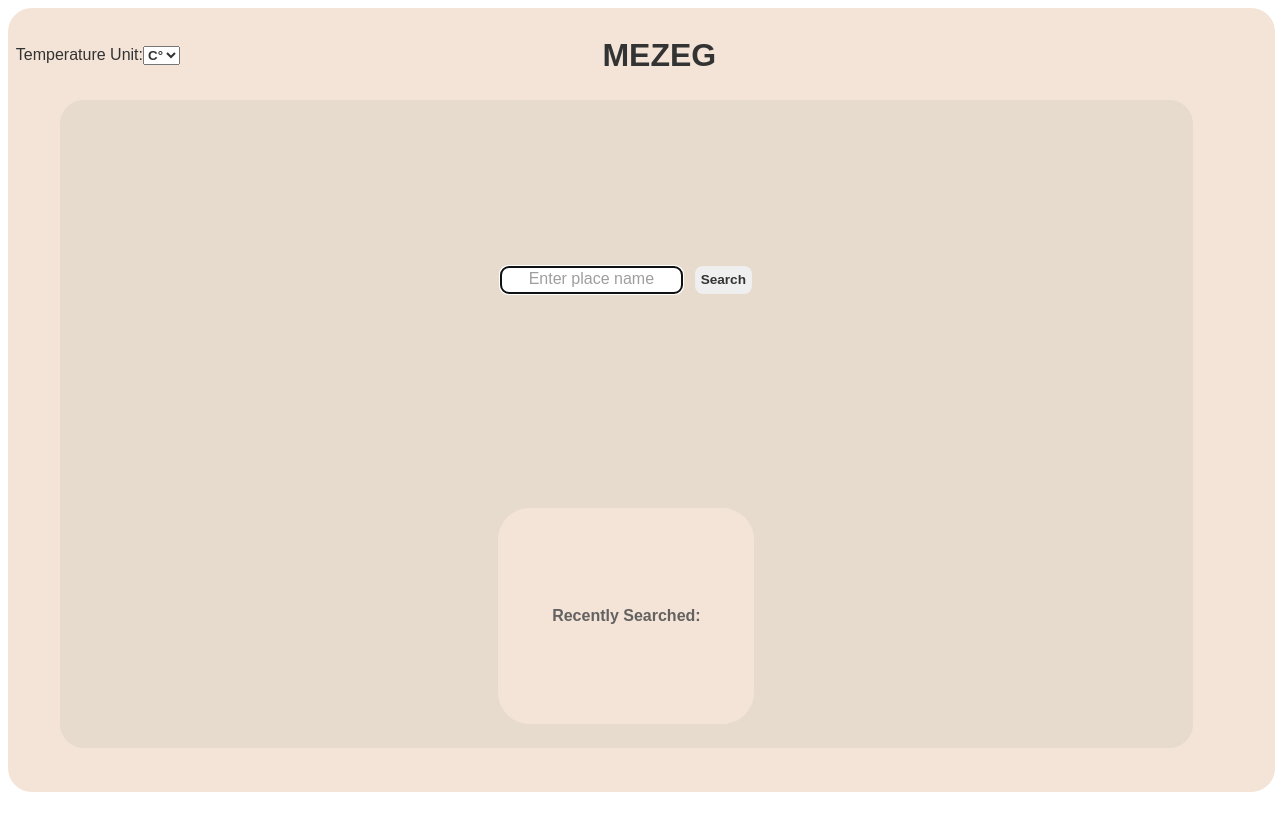
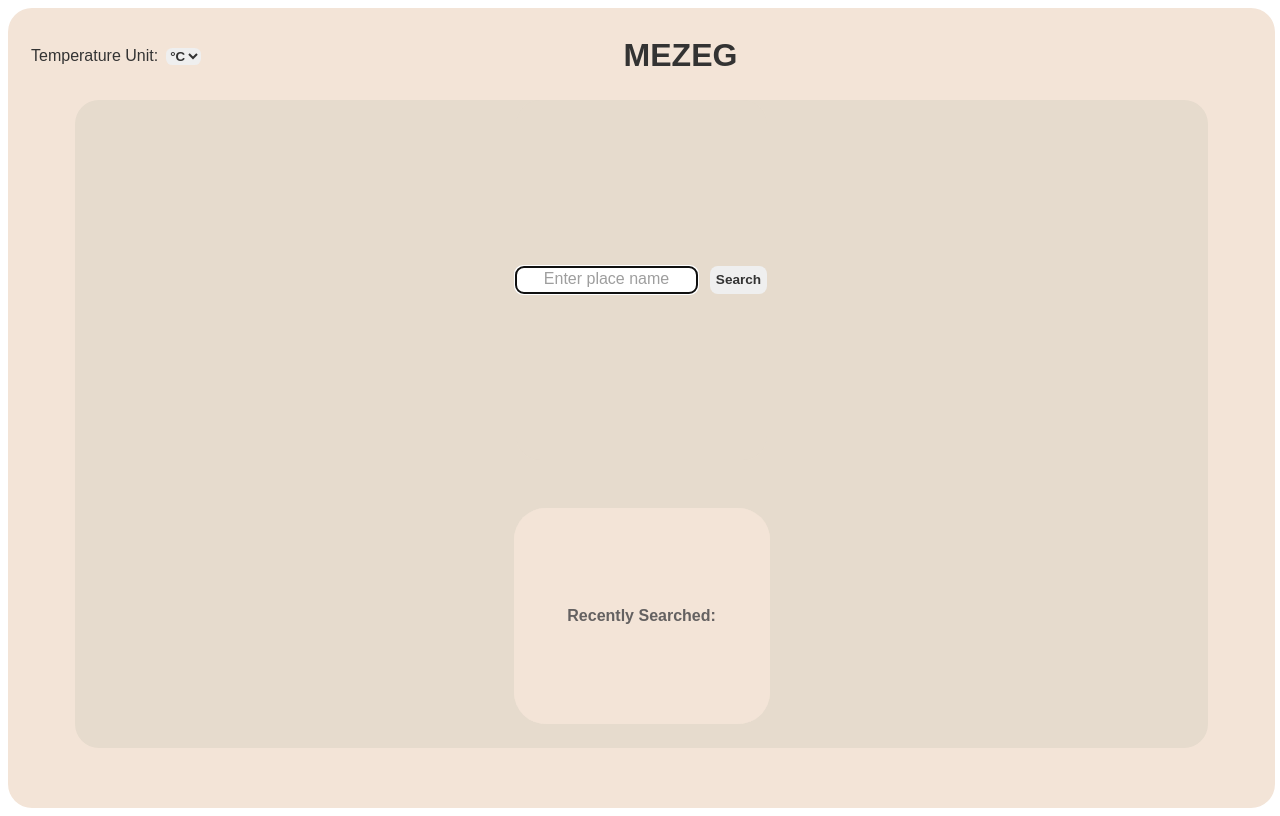
Before and after one commit to Talvin1/WeatherSite, a React (Create React App) app: page / in a window 1280 px wide. Built offline with nearby package versions, Linux system fonts and the light colour scheme; the HTML template or start-up script is replaced by a standard one.

Commit message:
commit_before_test(Before testing current location button)

```diff
--- a/package.json
+++ b/package.json
@@ -26,6 +26,7 @@
     "react-native-maps": "^1.7.1",
     "react-router-dom": "^6.9.0",
     "react-scripts": "5.0.1",
+    "sweetalert2": "^11.7.32",
     "typescript": "^4.9.5",
     "web-vitals": "^2.1.4",
     "zlib": "^1.0.5"
--- a/src/dataOperations.tsx
+++ b/src/dataOperations.tsx
@@ -2,11 +2,24 @@ import axios from "axios";
 import WeatherApi from "./types/WeatherApi";
 import CoordApi from "./types/CoordApi";
 
-const getWeatherData = async (PlaceName: string) => {
+const getWeatherDataName = async (PlaceName: string) => {
   const tempType = localStorage.getItem("tempType") ?? "metric";
   try {
     const weatherApiKey = process.env.REACT_APP_WEATHER_API_KEY;
     let url = `https://api.openweathermap.org/data/2.5/weather?q=${PlaceName}&appid=${weatherApiKey}&units=${tempType}`;
+    let res = await axios.get<WeatherApi>(url);
+    return res.data;
+  } catch (err) {
+    console.error("Error:", err);
+    throw err;
+  }
+};
+
+const getWeatherDataCoord = async (lat: number, lon: number) => {
+  const tempType = localStorage.getItem("tempType") ?? "metric";
+  try {
+    const weatherApiKey = process.env.REACT_APP_WEATHER_API_KEY;
+    let url = `https://api.openweathermap.org/data/2.5/forecast?lat=${lat}&lon=${lon}&appid=${weatherApiKey}&units=${tempType}`;
     let res = await axios.get<WeatherApi>(url);
     return res.data;
   } catch (err) {
@@ -41,4 +54,4 @@ const convertNameToCoord = async (cityName: string) => {
   }
 };
 
-export { convertNameToCoord, getWeatherData };
+export { convertNameToCoord, getWeatherDataCoord, getWeatherDataName };
--- a/src/pages/App.css
+++ b/src/pages/App.css
@@ -1,11 +1,3 @@
-/* html {
-  padding: 0;
-  margin: 0;
-  height: 100%;
-  width: 100%;
-  flex-wrap: wrap;
-  align-content: space-between;
-} */
-
-.header_div {
+* {
+  font-family: sans-serif;
 }
--- a/src/pages/HomePage.css
+++ b/src/pages/HomePage.css
@@ -1,15 +1,24 @@
 html {
   overflow: hidden;
+  margin: 0;
+  padding: 0;
+}
+
+body {
+  margin: 1vh;
+  padding: 0;
 }
 
 #root {
-  height: 98vh;
+  margin: 0;
+  height: 100vh;
   width: 99vw;
   font-family: sans-serif;
   color: #333;
   background-color: #f3e4d7;
   display: flex;
   flex-direction: column;
+  align-items: center;
   border-radius: 3vh;
 }
 
@@ -34,6 +43,18 @@ html {
 
 .form_label {
   color: #333;
+}
+
+.temp_select {
+  border: 0;
+  border-radius: 0.8vh;
+  margin-left: 1vh;
+}
+
+.temp_select li {
+  border: 0;
+  border-radius: 1vh;
+  background-color: aquamarine;
 }
 
 .title {
@@ -115,3 +136,7 @@ html {
   color: #646161;
   margin: 1vh;
 }
+
+.swal_popup {
+  color: #333;
+}
--- a/src/pages/HomePage.tsx
+++ b/src/pages/HomePage.tsx
@@ -3,8 +3,8 @@ import "./HomePage.css";
 import { useForm } from "react-hook-form";
 import "../images/search.png";
 import { Link } from "react-router-dom";
-import "maplibre-gl/dist/maplibre-gl.css";
-import { getWeatherData } from "../dataOperations";
+import { getWeatherDataName, getWeatherDataCoord } from "../dataOperations";
+import Swal from "sweetalert2";
 
 type TempType = "metric" | "kelvin" | "imperial";
 type SearchData = { tempType: TempType; cityName: string };
@@ -27,21 +27,66 @@ const Homepage = () => {
   }
 
   const searchLocation = async (data: SearchData) => {
-    if (data.cityName) {
-      searchHistory.unshift(data.cityName);
-      if (searchHistory.length > 5) {
-        searchHistory.pop();
+    try {
+      console.log(await getWeatherDataName(data.cityName));
+      if (data.cityName) {
+        searchHistory.unshift(data.cityName);
+        if (searchHistory.length > 5) {
+          searchHistory.pop();
+        }
       }
       localStorage.setItem("searchHistory", JSON.stringify(searchHistory));
       localStorage.setItem("cityName", data.cityName);
       localStorage.setItem("tempType", data.tempType);
-      console.log(getWeatherData(data.cityName));
+      navigate("/location/" + data.cityName);
+    } catch (error) {
+      Swal.fire({
+        title: data.cityName + " was not found!",
+        text: "Please Try Again",
+        icon: "error",
+        confirmButtonText: "Ok",
+        timer: 5000,
+        confirmButtonColor: "#b5b0ab",
+        customClass: "swal_popup",
+      });
+    }
+  };
 
-      if ((await getWeatherData(data.cityName)) != null) {
-        navigate("/location/" + data.cityName);
-      } else {
-      }
-    }
+  // const searchCurrentLocation = async (lat: number, lon: number) => {
+  //   try {
+  //     const data = await getWeatherDataCoord(lat, lon);
+  //     searchHistory.unshift(data.name);
+  //     if (searchHistory.length > 5) {
+  //       searchHistory.pop();
+  //     }
+  //     localStorage.setItem("searchHistory", JSON.stringify(searchHistory));
+  //     localStorage.setItem("cityName", data.name);
+  //     localStorage.setItem("tempType", tempType);
+  //     navigate("/location/" + data.cityName);
+  //   } catch (error) {
+  //     Swal.fire({
+  //       title: data.cityName + " was not found!",
+  //       text: "Please Try Again",
+  //       icon: "error",
+  //       confirmButtonText: "Ok",
+  //       timer: 5000,
+  //       confirmButtonColor: "#b5b0ab",
+  //       customClass: "swal_popup",
+  //     });
+  //   }
+  // };
+
+  const TempForm = () => {
+    return (
+      <label className="form_label">
+        Temperature Unit:
+        <select {...register("tempType")} className="temp_select">
+          <option value="metric">°C</option>
+          <option value="imperial">°F</option>
+          <option value="kelvin">°K</option>
+        </select>
+      </label>
+    );
   };
 
   const Main = () => {
@@ -56,6 +101,9 @@ const Homepage = () => {
             placeholder={"Enter place name"}
           />
           <input className="search_btn" type="submit" value="Search" />
+          {/* <button className="search_btn" onSubmit={searchCurrentLocation}> */}
+          {/* My location
+          </button> */}
         </form>
       </div>
     );
@@ -82,14 +130,7 @@ const Homepage = () => {
   return (
     <div className="page_div">
       <div className="top_bar">
-        <label className="form_label">
-          Temperature Unit:
-          <select {...register("tempType")} className="temp_select">
-            <option value="metric">C°</option>
-            <option value="imperial">°F</option>
-            <option value="kelvin">°K</option>
-          </select>
-        </label>
+        <TempForm />
         <h1 className="title">MEZEG</h1>
       </div>
       <div className="header_div">
--- a/src/pages/LocationPage.tsx
+++ b/src/pages/LocationPage.tsx
@@ -5,7 +5,7 @@ import cloud_icon from "../images/cloud_icon.png";
 import "./LocationPage.css";
 import MyMapComponent from "../components/MapComponent";
 import { convertNameToCoord } from "../dataOperations";
-import { getWeatherData } from "../dataOperations";
+import { getWeatherDataName } from "../dataOperations";
 import "leaflet/dist/leaflet.css";
 import "maplibre-gl/dist/maplibre-gl.css";
 <link rel="stylesheet" href="https://unpkg.com/leaflet@1.0.1/dist/leaflet.css" />;
@@ -27,11 +27,11 @@ const LocationPage = () => {
       newCoordData[0] = coordData?.lat || 0;
       newCoordData[1] = coordData?.lon || 0;
       setCoord(newCoordData);
-      const weatherResponse = await getWeatherData(cityName || "");
+      const weatherResponse = await getWeatherDataName(cityName || "");
       setWeatherData(weatherResponse);
       setLoading(false);
     } catch (error) {
-      window.alert("Error occurred. Please try again");
+      window.alert("Error occurred, Please try again");
     }
   };
 
```
Also changed, not shown: 1 other file (tests, documents, lock files or other folders).
